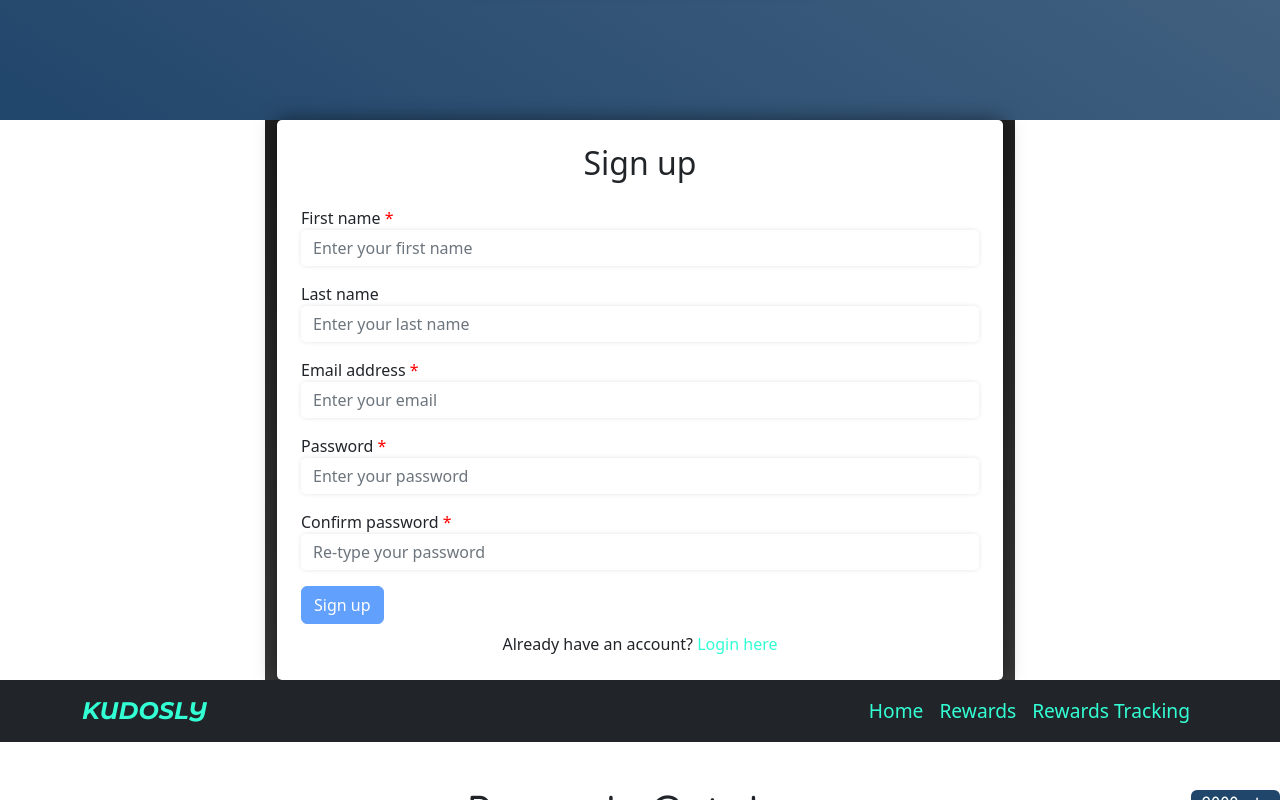
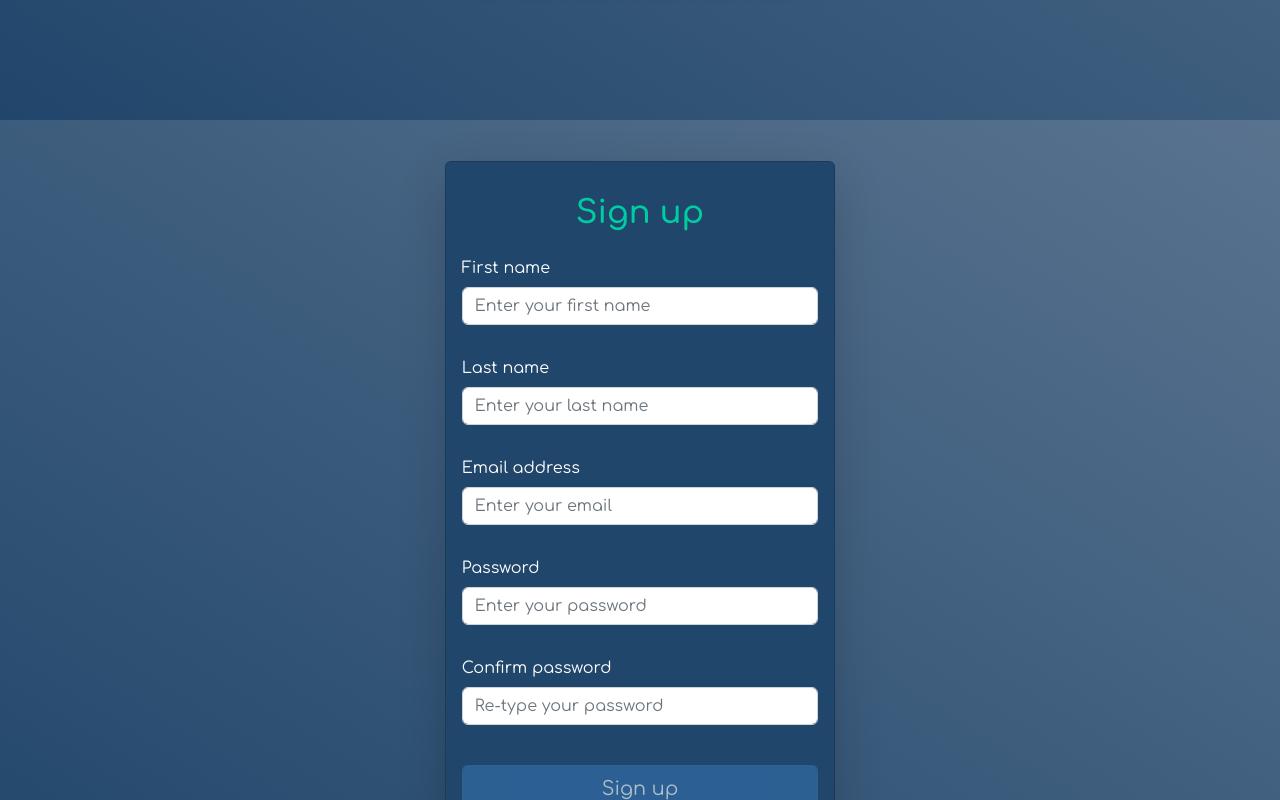
Before and after one commit to CodeReaper-10/Kudosly, an Angular app: page / in a window 1280 px wide. Shown: the part 1480-2280 px from the top of the page. Built offline with nearby package versions, Linux system fonts and the light colour scheme.

Commit message:
modified signup form

```diff
--- a/src/app/app.component.html
+++ b/src/app/app.component.html
@@ -1,7 +1,6 @@
 <app-landing-page></app-landing-page>
 <app-login></app-login>
 <app-signup></app-signup>
-
 <app-rewards-catalog></app-rewards-catalog>
-<!-- <app-rewards-tracker></app-rewards-tracker> -->
-<!-- <app-rewards-tracking></app-rewards-tracking> -->
+<!-- <app-rewards-tracker></app-rewards-tracker>
+<app-rewards-tracking></app-rewards-tracking> -->
--- a/src/app/components/login/login.component.html
+++ b/src/app/components/login/login.component.html
@@ -25,10 +25,10 @@
               <label class="form-check-label text-white" for="remember-me">Remember me</label>
             </div>
             <button type="submit" class="btn button_cs button_login my-3" [disabled]="!loginForm.valid">Log in</button>
+            <div class="text-center mt-2 text-white">
+              Don't have an account? <a routerLink="/signup">Sign up here</a>
+            </div>
           </form>
-          <div class="text-center mt-2 text-white">
-            Don't have an account? <a routerLink="/signup">Sign up here</a>
-          </div>
         </div>
       </div>
     </section>
--- a/src/app/components/signup/signup.component.css
+++ b/src/app/components/signup/signup.component.css
@@ -1,94 +1,41 @@
-/* signup.component.css */
+@import url('https://fonts.googleapis.com/css2?family=Comfortaa:wght@400;500;600&family=Raleway:wght@300;400;500&display=swap');
 
-/* .container {
-    display: flex;
-    justify-content: center;
-    align-items: center;
-    height: 100%;
+  .login_page_main {
+    background: linear-gradient(to top right, #21466b, #59738f);
+    font-family: 'Raleway', sans-serif;
+    font-weight: 300;
   }
 
   .card {
-    width: 30rem;
-    padding: 2rem;
-    border-radius: 0.25rem;
-    box-shadow: 0px 0px 10px rgba(0, 0, 0, 0.2);
+    background-color: var(--secondary-light) !important;
   }
 
-  .card-header {
-    font-size: 2rem;
-    font-weight: bold;
-    margin-bottom: 2rem;
+  .card-title {
+    color: var(--primary-dark) !important;
+    font-weight: 600 !important;
   }
 
-  .form-group {
-    display: flex;
-    flex-direction: column;
-    margin-bottom: 1.5rem;
+  .heading_landing_page_height {
+    min-height: 100vh;
   }
 
-  .form-group label {
-    font-size: 1.25rem;
-    font-weight: bold;
-    margin-bottom: 0.5rem;
+  .login_font_family {
+    font-family: "Comfortaa", cursive;
+    min-width: 35% !important;
   }
 
-  .form-control {
-    padding: 0.5rem;
-    font-size: 1.25rem;
-    border: 2px solid #ccc;
-    border-radius: 0.25rem;
-    transition: border-color 0.2s ease-in-out;
+  .button_signup_form {
+    background-color: var(--tertiary-light) !important;
+}
+
+.button_signup_form:hover {
+    background-color: var(--secondary-dark) !important;
+}
+
+  @media only screen and (max-width: 600px) {
+    .button_cs {
+      width: 100% !important;
+      font-size: 1rem !important;
+      padding: 10px 5px !important;
+    }
   }
-
-  .form-control:focus {
-    border-color: #0066cc;
-    outline: none;
-  }
-
-  .btn-primary {
-    padding: 0.5rem 1rem;
-    font-size: 1.25rem;
-    font-weight: bold;
-    color: #fff;
-    background-color: #0066cc;
-    border: none;
-    border-radius: 0.25rem;
-    cursor: pointer;
-    transition: background-color 0.2s ease-in-out;
-  }
-
-  .btn-primary:hover {
-    background-color: #0059b3;
-  } */
-
-  .container {
-    max-width: 750px;
-    background-image: linear-gradient(to bottom, #1f1f1f, #373737);
-  }
-
-  .card {
-    border: none;
-    border-radius: 5px;
-    box-shadow: 0 0 20px rgba(0, 0, 0, 0.5);
-    background-color: #fff;
-    background-image: linear-gradient(to bottom, rgba(255, 255, 255, 0.8), rgba(255, 255, 255, 0.8));
-  }
-
-  .form-group {
-    margin-bottom: 1rem;
-  }
-
-  .form-control {
-    border: none;
-    border-radius: 5px;
-    box-shadow: 0 0 5px rgba(0, 0, 0, 0.1);
-  }
-
-  .form-check-label {
-    font-weight: 400;
-  }
-
-  .req:after {
-    content:" *";
-    color: red;
-  }
--- a/src/app/components/signup/signup.component.html
+++ b/src/app/components/signup/signup.component.html
@@ -1,9 +1,12 @@
+<div class="login_page_main">
   <div class="container">
-    <div class="card p-4">
-      <h2 class="text-center mb-4">Sign up</h2>
+    <section class="d-flex flex-column justify-content-center align-items-center heading_landing_page_height">
+      <div class="card shadow-lg rounded login_font_family">
+        <div class="card-body">
+          <h2 class="card-title text-center my-3">Sign up</h2>
           <form (ngSubmit)="onSubmit(signupForm)" #signupForm="ngForm">
-        <div class="form-group">
-          <label for="firstName" class="req">First name</label>
+            <div class="form-group mb-4">
+              <label for="firstName" class="col-form-label text-white req">First name</label>
               <input type="text" class="form-control" id="firstName" placeholder="Enter your first name" name="firstName" ngModel #firstName="ngModel" required="">
               <div class="text-danger" *ngIf="firstName.invalid && (firstName.dirty || firstName.touched)">
                 <div *ngIf="firstName.errors?.['required']">
@@ -11,12 +14,12 @@
                 </div>
               </div>
             </div>
-        <div class="form-group">
-          <label for="lastName">Last name</label>
+            <div class="form-group mb-4">
+              <label for="lastName" class="col-form-label text-white">Last name</label>
               <input type="text" class="form-control" id="lastName" placeholder="Enter your last name" name="lastName" [(ngModel)]="user.lastName">
             </div>
-        <div class="form-group">
-          <label for="email" class="req">Email address</label>
+            <div class="form-group mb-4">
+              <label for="email" class="col-form-label text-white req">Email address</label>
               <input type="email" class="form-control" id="email" placeholder="Enter your email" name="email" ngModel #email="ngModel" required>
               <div class="text-danger" *ngIf="email.invalid && (email.dirty || email.touched)">
                 <div *ngIf="email.errors?.['required']">
@@ -27,8 +30,8 @@
                 </div>
               </div>
             </div>
-        <div class="form-group">
-          <label for="password" class="req">Password</label>
+            <div class="form-group mb-4">
+              <label for="password" class="col-form-label text-white req">Password</label>
               <input type="password" class="form-control" id="password" placeholder="Enter your password" name="password" [(ngModel)]="user.password" required #password="ngModel">
               <div class="text-danger" *ngIf="password.invalid && (password.dirty || password.touched)">
                 <div *ngIf="password.errors?.['required']">
@@ -36,8 +39,8 @@
                 </div>
               </div>
             </div>
-        <div class="form-group">
-          <label for="confirmPassword" class="req">Confirm password</label>
+            <div class="form-group mb-4">
+              <label for="confirmPassword" class="col-form-label text-white req">Confirm password</label>
               <input type="password" class="form-control" id="confirmPassword" placeholder="Re-type your password" name="confirmPassword" [(ngModel)]="user.confirmPassword" required #confirmPassword="ngModel">
               <div class="text-danger" *ngIf="confirmPassword.invalid && (confirmPassword.dirty || confirmPassword.touched)">
                 <div *ngIf="confirmPassword.errors?.['required']">
@@ -48,10 +51,13 @@
                 </div>
               </div>
             </div>
-        <button type="submit" class="btn btn-primary" [disabled]="!signupForm.valid">Sign up</button>
-        <div class="text-center mt-2">
+            <button type="submit" class="btn button_cs button_signup_form my-3" [disabled]="!signupForm.valid">Sign up</button>
+            <div class="text-center mt-2 text-white">
               Already have an account? <a routerLink="/login">Login here</a>
             </div>
           </form>
         </div>
       </div>
+    </section>
+  </div>
+</div>
--- a/src/styles.css
+++ b/src/styles.css
@@ -15,6 +15,7 @@ a {
     --primary-dark: #00cca2;
     --secondary-light: #20466b;
     --secondary-dark: #11273d;
+    --tertiary-light:#336faa;
     --accent: #d27bee;
     --accent-dark: #ab57c7;
 }
```
Lines whose indentation alone changed are shown as unchanged.
